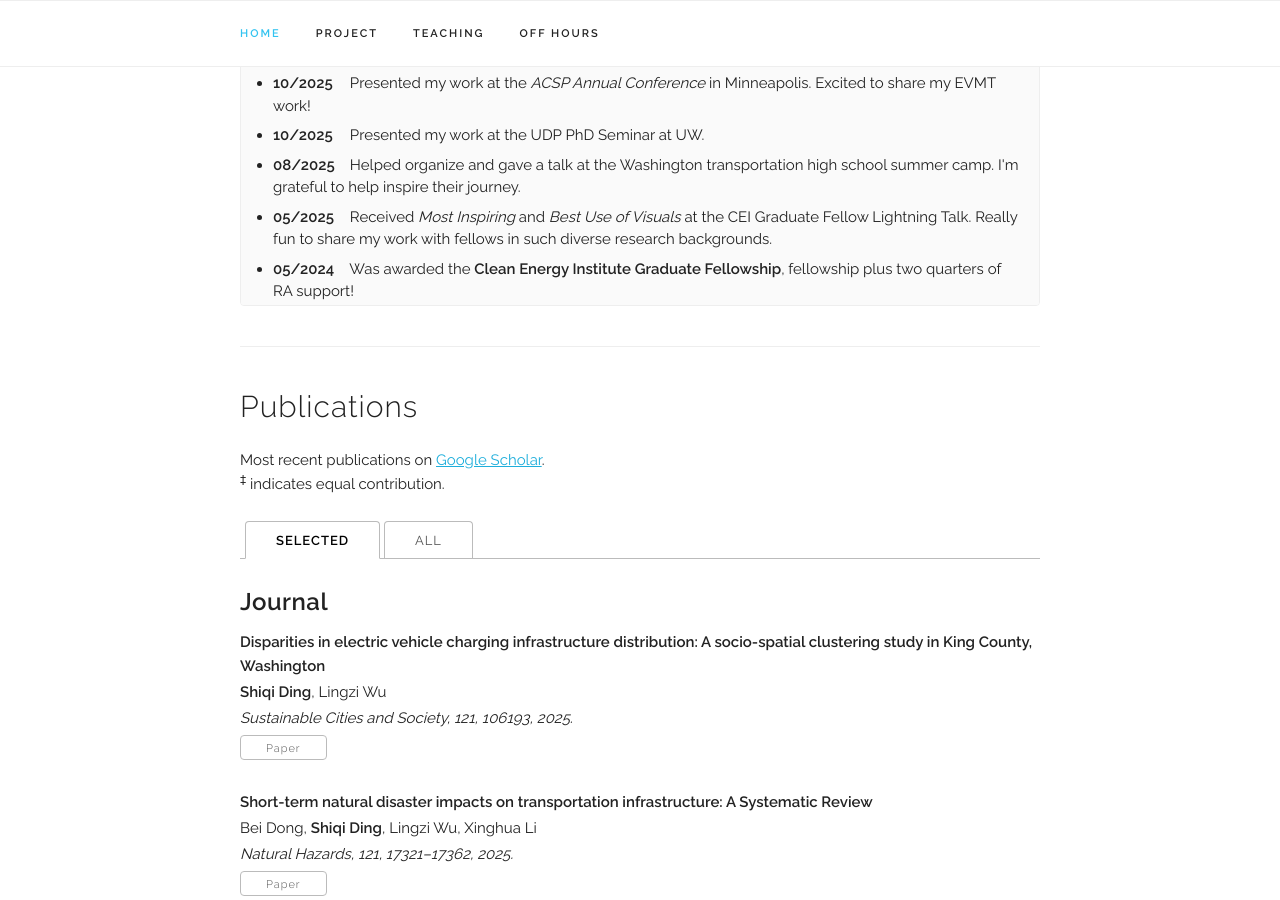
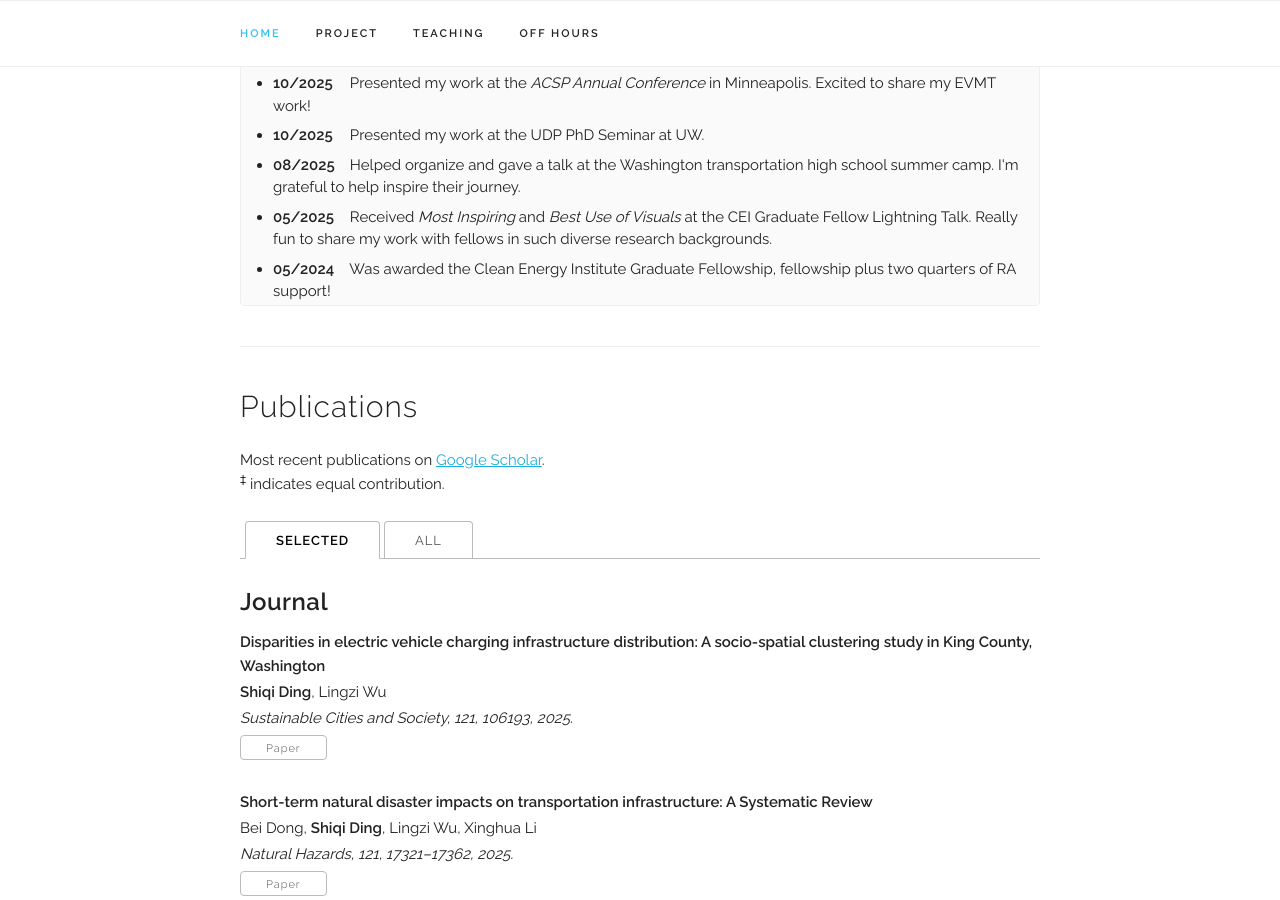
Before and after one commit to ShiQi-Ding/shiqi-ding.github.io, a Jekyll site: the page built from index.html, in a window 1280 px wide and 900 px high, scrolled down 1280 px. Built offline with Jekyll 4.4.1, drawn with Linux system fonts in a browser that asks for light colours; some web fonts are replaced.

```diff
--- a/_data/news.yaml
+++ b/_data/news.yaml
@@ -21,4 +21,4 @@ items:
     text: "Received <i>Most Inspiring</i> and <i>Best Use of Visuals</i> at the CEI Graduate Fellow Lightning Talk. Really fun to share my work with fellows in such diverse research backgrounds."
 
   - date: "05/2024"
-    text: "Was awarded the <b>Clean Energy Institute Graduate Fellowship</b>, fellowship plus two quarters of RA support!"
+    text: "Was awarded the Clean Energy Institute Graduate Fellowship, fellowship plus two quarters of RA support!"
```
